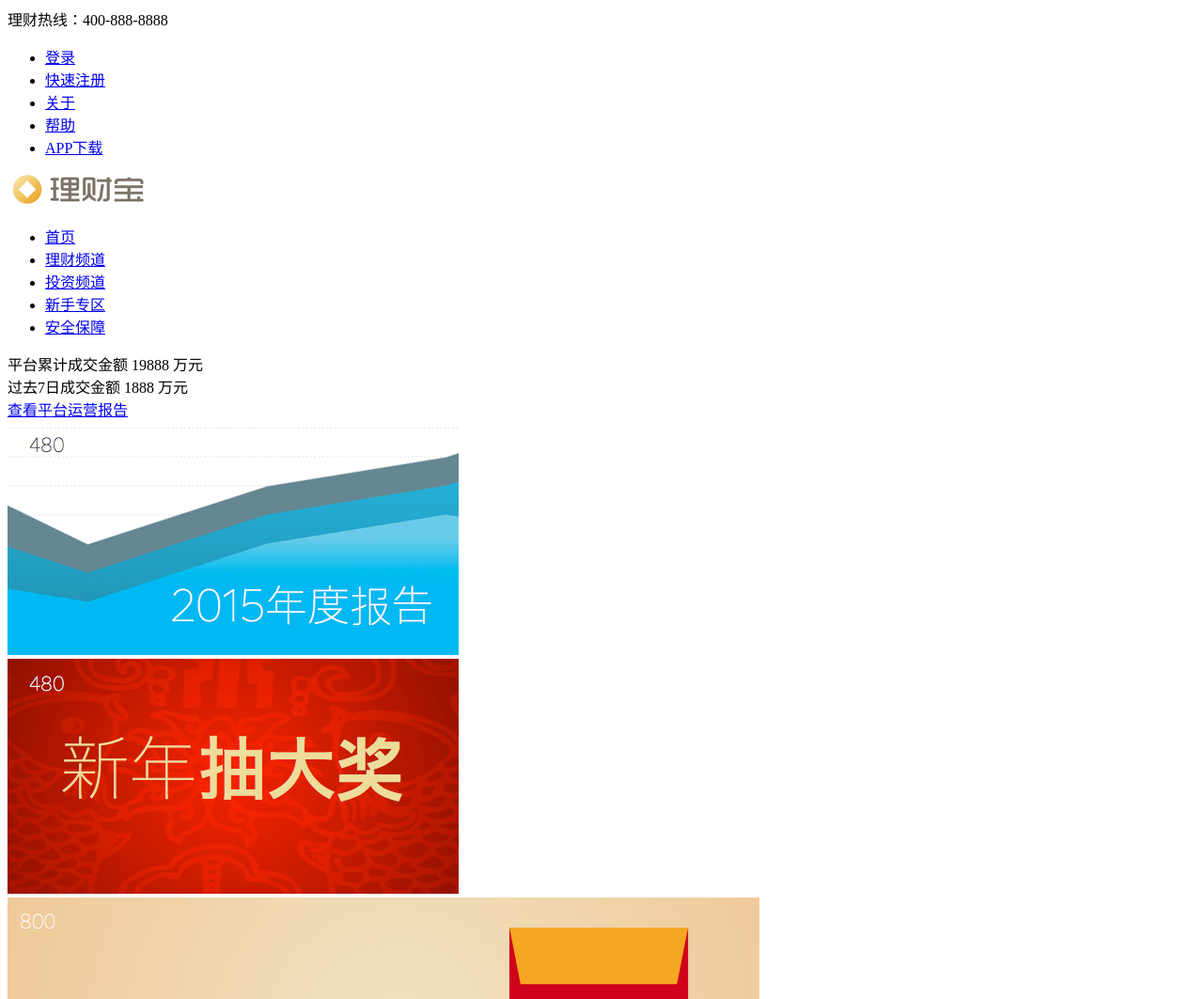
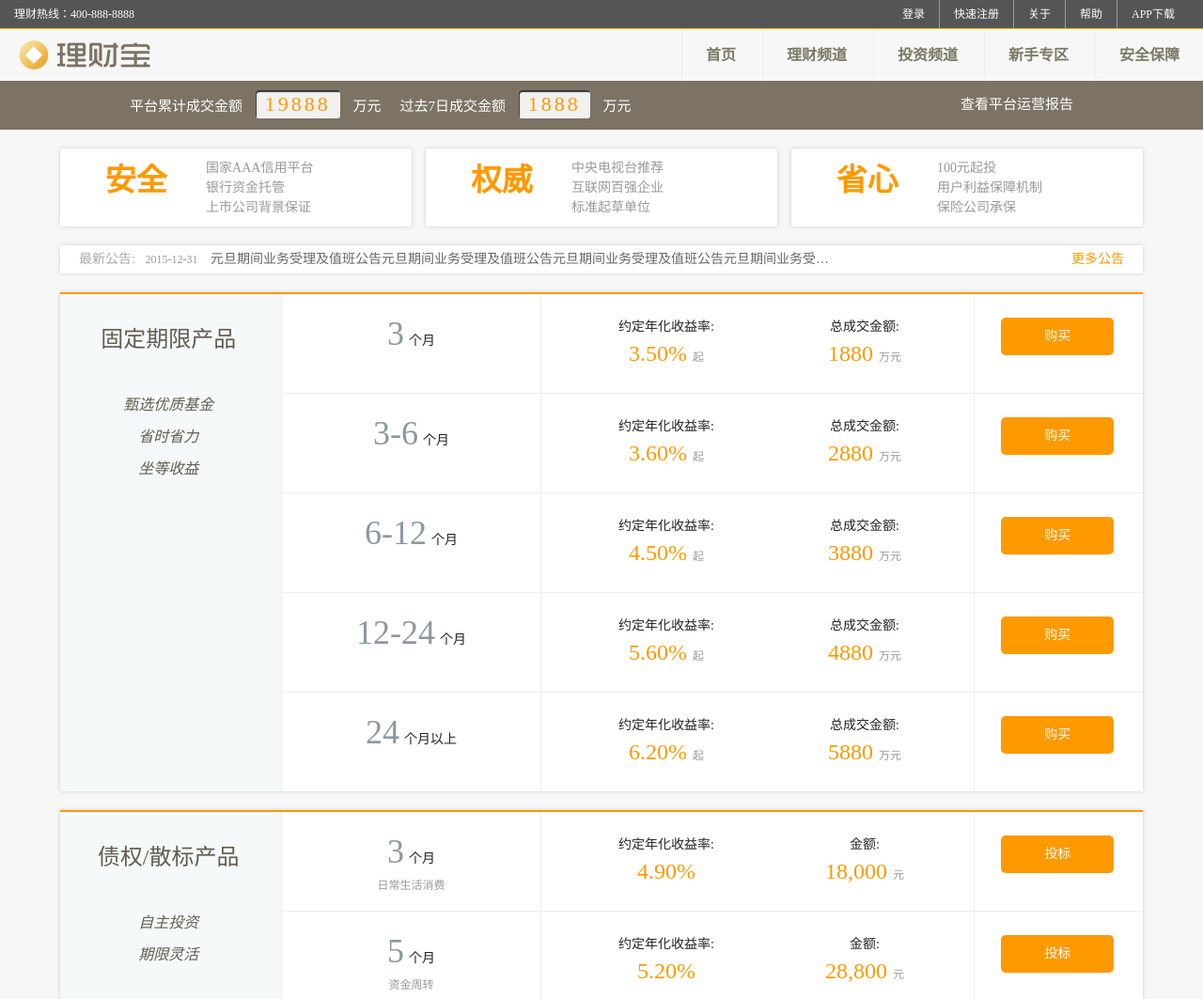
Before and after one commit to Allen7D/responsive-web, a website: page src/index.html in a window 1280 px wide. Shown: the top 1063 px of the page at 94% size. Drawn offline with nearby package versions, Linux system fonts and the light colour scheme; files whose address does not match are found by name.

Commit message:
css of pc

```diff
--- a/src/index.html
+++ b/src/index.html
@@ -6,8 +6,13 @@
           content="width=device-width, user-scalable=no, initial-scale=1.0, maximum-scale=1.0, minimum-scale=1.0">
     <meta http-equiv="X-UA-Compatible" content="ie=edge">
     <title>Responsive Web</title>
+    <link rel="stylesheet" href="lib/normalize-css/normalize.css">
+    <link rel="stylesheet" href="style/main.css">
 </head>
 <body>
+<!--[if lte IE 8]>
+<p class="browserupgrade">您的浏览器版本太旧, 可能会对您的计算机安全造成威胁，请到 <a href="http://browsehappy.com/">这里</a> 更新, 以获取最佳的体验</p>
+<![endif]-->
 <header>
     <nav class="top">
         <span class="tel">理财热线：400-888-8888</span>
@@ -32,7 +37,7 @@
 </header>
 
 <div class="container">
-    <section class="transaction">
+    <section class="transaction clearfix">
         <div class="trans-content">
             <div class="trans-data">
                 <span>平台累计成交金额</span>
@@ -80,19 +85,19 @@
             <p>100元起投<br>用户利益保障机制<br>保险公司承保</p>
         </div>
     </section>
-    <section class="notice">
+    <section class="notice clearfix">
         <a href="#"><span>2015-12-31</span>
             元旦期间业务受理及值班公告元旦期间业务受理及值班公告元旦期间业务受理及值班公告元旦期间业务受理及值班公告元旦期间业务受理及值班公告元旦期间业务受理及值班公告元旦期间业务受理及值班公告元旦期间业务受理及值班公告元旦期间业务受理及值班公告</a>
         <a href="#" class="more">更多公告</a>
     </section>
-    <section class="product">
+    <section class="product clearfix">
         <h2>固定期限产品
             <em>甄选优质基金</em>
             <em>省时省力</em>
             <em>坐等收益</em>
         </h2>
         <div class="product-content">
-            <div class="item">
+            <div class="item clearfix">
                 <h3><em>3</em>个月</h3>
                 <div class="info">
                     <p>约定年化收益率: <span class="year-rate">3.50% <i>起</i></span></p>
@@ -102,15 +107,59 @@
                     <a href="#">购买</a>
                 </div>
             </div>
+
+            <div class="item clearfix">
+                <h3><em>3-6</em>个月</h3>
+                <div class="info">
+                    <p>约定年化收益率: <span class="year-rate">3.60% <i>起</i></span></p>
+                    <p>总成交金额: <span class="money">2880 <i>万元</i></span></p>
+                </div>
+                <div class="buy">
+                    <a href="#">购买</a>
+                </div>
+            </div>
+
+            <div class="item clearfix">
+                <h3><em>6-12</em>个月</h3>
+                <div class="info">
+                    <p>约定年化收益率: <span class="year-rate">4.50% <i>起</i></span></p>
+                    <p>总成交金额: <span class="money">3880 <i>万元</i></span></p>
+                </div>
+                <div class="buy">
+                    <a href="#">购买</a>
+                </div>
+            </div>
+
+            <div class="item clearfix">
+                <h3><em>12-24</em>个月</h3>
+                <div class="info">
+                    <p>约定年化收益率: <span class="year-rate">5.60% <i>起</i></span></p>
+                    <p>总成交金额: <span class="money">4880 <i>万元</i></span></p>
+                </div>
+                <div class="buy">
+                    <a href="#">购买</a>
+                </div>
+            </div>
+
+            <div class="item clearfix">
+                <h3><em>24</em>个月以上</h3>
+                <div class="info">
+                    <p>约定年化收益率: <span class="year-rate">6.20% <i>起</i></span></p>
+                    <p>总成交金额: <span class="money">5880 <i>万元</i></span></p>
+                </div>
+                <div class="buy">
+                    <a href="#">购买</a>
+                </div>
+            </div>
         </div>
     </section>
-    <section class="product">
+    <section class="product clearfix">
         <h2>债权/散标产品
             <em>自主投资</em>
             <em>期限灵活</em>
         </h2>
         <div class="product-content">
-            <div class="item">
+            <div class="item clearfix">
                 <h3><em>3</em>个月 <i>日常生活消费</i></h3>
                 <div class="info">
                     <p>约定年化收益率: <span class="year-rate">4.90%</span></p>
@@ -120,10 +169,53 @@
                     <a href="#">投标</a>
                 </div>
             </div>
+            <div class="item clearfix">
+                <h3><em>5</em>个月 <i>资金周转</i></h3>
+                <div class="info">
+                    <p>约定年化收益率: <span class="year-rate">5.20%</span></p>
+                    <p>金额: <span class="money">28,800 <i>元</i></span></p>
+                </div>
+                <div class="buy">
+                    <a href="#">投标</a>
+                </div>
+            </div>
+
+            <div class="item clearfix">
+                <h3><em>7</em>个月 <i>个人消费</i></h3>
+                <div class="info">
+                    <p>约定年化收益率: <span class="year-rate">5.50%</span></p>
+                    <p>金额: <span class="money">38,800 <i>元</i></span></p>
+                </div>
+                <div class="buy">
+                    <a href="#" class="disabled">还款中</a>
+                </div>
+            </div>
+
+            <div class="item clearfix">
+                <h3><em>1</em>个月 <i>日常生活消费</i></h3>
+                <div class="info">
+                    <p>约定年化收益率: <span class="year-rate">4.60%</span></p>
+                    <p>金额: <span class="money">48,800 <i>元</i></span></p>
+                </div>
+                <div class="buy">
+                    <a href="#" class="disabled">还款中</a>
+                </div>
+            </div>
+
+            <div class="item clearfix">
+                <h3><em>12</em>个月以上 <i>资金周转</i></h3>
+                <div class="info">
+                    <p>约定年化收益率: <span class="year-rate">7.20%</span></p>
+                    <p>金额: <span class="money">58,800 <i>元</i></span></p>
+                </div>
+                <div class="buy">
+                    <a href="#" class="disabled">已满标</a>
+                </div>
+            </div>
         </div>
     </section>
     <nav class="detail">
-        <div class="detail-content">
+        <div class="detail-content clearfix">
             <p class="brand"></p>
             <ul>
                 <li class="title">关于我们</li>
@@ -170,5 +262,7 @@
     </ul>
     <p>北京某互联网金融公司 版权所有 ® 2015-2016</p>
 </footer>
+
+<script src="lib/dist/jquery.min.js"></script>
 </body>
 </html>
--- /dev/null
+++ b/src/style/main.css
@@ -0,0 +1,598 @@
+/************
+ * 页面样式
+ ************/
+
+/* ==========
+   自定义基本默认值(覆盖浏览器默认设置)
+   ========== */
+
+html {
+    font-size: 62.5%;
+    color: #222;
+}
+
+::selection {
+    /*选中的文字*/
+    background-color: #b3d4fc;
+    text-shadow: none;
+}
+
+ul {
+    margin: 0;
+    padding: 0;
+}
+
+li {
+    /*无序列表*/
+    list-style: none;
+}
+
+/* ==========
+   工具样式
+   ========== */
+
+.center-block {
+    /*居中显示*/
+    display: block;
+    margin-right: auto;
+    margin-left: auto;
+}
+
+.pull-right {
+    /*右浮动*/
+    float: right !important;
+}
+
+.pull-left {
+    float: left !important;
+}
+
+.text-right {
+    /*文本对其*/
+    text-align: right !important;
+}
+
+.text-left {
+    text-align: left !important;
+}
+
+.text-center {
+    text-align: center !important;
+}
+
+.hide {
+    /*隐藏，让出空间*/
+    display: none !important;
+}
+
+.show {
+    display: block !important;
+}
+
+.invisible {
+    /*隐藏，占据空间*/
+    visibility: hidden;
+}
+
+.text-hide {
+    /*隐藏文本，用于图片链接*/
+    font: 0/0 a;
+    color: transparent;
+    text-shadow: none;
+    background-color: transparent;
+    border: 0;
+}
+
+.clearfix:before,
+.clearfix:after {
+    /*伪元素，添加看不见的块元素*/
+    content: " ";
+    display: table;
+}
+
+.clearfix:after {
+    clear: both;
+}
+
+/* ==========
+   浏览器更新提示
+   ========== */
+
+.browserupgrade {
+    margin: 0;
+    padding: 1rem;
+    background: #ccc;
+}
+
+/* ==========
+   自定义页面样式
+   ========== */
+
+body {
+    /*字体大小：12px; 行间距：1.5倍行间距*/
+    /*rem继承于根标签「html」*/
+    font-size: 1.2rem;
+    line-height: 1.5;
+    background-color: #f7f7f7;/*浅灰色的背景色，接近白色*/
+}
+
+a {
+    color: #666;
+    text-decoration: none;
+}
+
+a:hover, a:active {
+    color: #0ae;
+    text-decoration: underline;
+}
+
+/* 网站头部 */
+
+header {
+    width: 100%;
+}
+
+header .top {
+    line-height: 3rem; /* 撑起字体的高度 */
+    padding: 0 1.5rem; /* 内部标签 左右 离网页的间距：15px */
+    color: #fff;
+    background: #555;
+    border-bottom: 1px #ecc000 solid; /* 下边界 */
+}
+
+header .top .tel {
+    float: left;
+}
+
+header .top ul {
+    text-align: right;
+}
+
+header .top ul li {
+    display: inline-block; /* 列表布局：放在同一行，且会自动换行 */
+}
+
+header .top ul li + li {
+    /* 存在「li后还接li」，li的样式 */
+    border-left: 1px solid #999;
+    margin-left: -3px;
+}
+
+
+header .top ul li a {
+    display: inline-block; /* 或block; 块级元素，才能设置宽高 */
+    padding: 0 1.5rem; /* 在li中左右撑开 */
+    color: #fff;
+ }
+
+
+header .main {
+    padding: 0;
+}
+
+header .main .brand {
+    float: left;
+    padding: 1rem 1.5rem 0;
+}
+
+header .main ul {
+    text-align: right;
+}
+
+header .main ul li {
+    display: inline-block;
+    border-left: 1px solid #f0ede9;
+}
+
+header .main ul li a {
+    /* 覆盖全局的a样式，包括「active」的 */
+    display: inline-block;
+    padding: 0 2.5rem;
+    line-height: 5.5rem;
+    font-size: 1.6rem;
+    font-weight: bold;
+    color: #7c7a65;
+    text-decoration: none;
+}
+
+header .main ul li a:hover,
+header .main ul li a:active,
+header .main ul li a.active {
+    color: #ffb300;
+    background-color: #f8f6f1;
+}
+
+/* 网站主要内容 */
+
+.container {
+    width: 100%;
+}
+
+/* 交易信息 */
+
+.transaction {
+    /*
+        width是「box的content」的宽度；
+        不写，则默认为auto继承父标签；
+        auto，使得padding可以挤压content
+     */
+    width: 100%; /*padding: 0 10%; 用padding可以取代「多层包裹」所产生的间隔效果*/
+    background-color: #7c7365;
+}
+
+.trans-content {
+    /* 左右间隔的方式之一 */
+    max-width: 80%;
+    margin: 0 auto; /* 左右则根据宽度自适应相同值（即居中） */
+    font-size: 1.5rem;
+}
+
+.trans-data {
+    float: left;
+    padding: 1rem;
+    text-align: left; /* 块级元素内文本的水平对齐方式 */
+}
+
+.trans-data span {
+    /* section的高度：trans-data 的padding的高度 +  span的line-height高度*/
+    display: inline-block;
+    line-height: 3rem;
+    color: #fff;
+}
+
+.trans-data span.trans-money {
+    font-size: 2.2rem;
+    color: #ff9900;
+    letter-spacing: 3px; /* 字符间距 */
+    margin: 0 1rem;
+    padding: 0 1rem;
+    border-radius: 3px;
+    background-color: rgba(255, 255, 255, 0.9); /* 背景色透明色；opacity会改变所有的透明 */
+    box-shadow: 1px 2px 1px #333 inset; /* 添加阴影；内阴影:挖空内嵌的效果（inset） */
+}
+
+.trans-report {
+    text-align: right;
+}
+
+.trans-report a {
+    display: inline-block;
+    padding: 1rem;
+    line-height: 3rem;
+    color: #fff;
+}
+
+/* 滚动广告 */
+
+.ad {
+    display: none;
+}
+
+/* 平台特点 */
+.feature {
+    width: 90%;
+    margin: 2rem auto;
+    font-size: 0; /* 去掉隐藏的间距 */
+}
+
+.feature .item {
+    display: inline-block;
+    width: calc(33.33333% - 3rem); /* CSS3的动态计算方法，3等分；减去左右1rem，再减去间隔的1rem */
+    padding: 1rem 1rem 1rem 1rem;  /* 左右都是1rem */
+    font-size: 1.4rem;
+    background-color: #fff;
+    box-shadow: 0 0 4px #ccc;
+}
+
+.feature .item + .item {
+    margin-left: 1.5rem; /* 2个间隔得到3rem，平均为1rem */
+}
+
+.feature .item h3 {
+    display: inline-block;
+    width: 40%;
+    margin: 0;
+    padding: 0;
+    vertical-align: top;
+    font-size: 3.3rem;
+    text-align: center;
+    color: #ff9900;
+}
+
+.feature .item p {
+    display: inline-block;
+    width: 55%;
+    margin: 0;
+    padding: 0;
+    color: #999;
+}
+
+/* 最新公告 */
+
+.notice {
+    width: 90%;
+    margin: 2rem auto;
+    font-size: 1.4rem;
+    line-height: 3rem;
+    background-color: #fff;
+    box-shadow: 0 0 4px #ccc;
+}
+
+.notice a {
+    float: left;
+    display: inline-block;
+    width: 70%;
+    margin-left: 2rem;
+    text-decoration: none;
+}
+
+.notice a:first-child {
+    text-overflow: ellipsis;  /* 省略号隐藏文字 */
+    overflow: hidden;  /* 隐藏滚动条 */
+    white-space: nowrap;  /* 文字不换行 */
+}
+
+.notice a:first-child:before {
+    /* 伪元素添加最新公告 */
+    content: '最新公告: \00a0\00a0'; /* 增加空格 */
+    color: #aaa;
+}
+
+.notice a span {
+    color: #999;
+    font-size: 1.2rem;
+    margin-right: 1rem;
+}
+
+.notice a.more {
+    float: right;
+    width: auto;
+    margin-right: 2rem;
+    color: #ff9900;
+}
+
+/* 产品列表 */
+
+.product {
+    width: 90%;
+    margin: 2rem auto;
+    font-size: 1.4rem;
+    background-color: #f5f9fa;
+    border-top: 2px solid #ff9900;
+    box-shadow: 0 0 4px #ccc;
+}
+
+.product h2 {
+    float: left;
+    width: 20%;
+    margin-top: 3rem;
+    text-align: center;
+    font-size: 2.4rem;
+    font-weight: normal;
+    color: #635c51;
+}
+
+.product h2 em {
+    display: block;
+    margin-top: 1rem;
+    font-size: 1.6rem;
+}
+
+.product h2 em:first-child {
+    margin-top: 4rem;
+}
+
+.product .product-content {
+    float: right;
+    width: 79.5%;
+    border-left: 1px solid #eee;
+    background-color: #fff;
+}
+
+.product .product-content .item {
+    width: 100%;
+}
+
+.product .product-content .item + .item {
+    border-top: 1px solid #eee;
+}
+
+.product .product-content .item h3 {
+    float: left;
+    width: 30%;
+    margin: 1.5rem 0;
+    font-size: 1.4rem;
+    font-weight: normal;
+    text-align: center;
+}
+
+.product .product-content .item h3 em {
+    margin-right: 0.5rem;
+    font-size: 3.6rem;
+    font-style: normal;
+    color: #8b999d;
+}
+
+.product .product-content .item h3 i {
+    display: block;
+    font-size: 1.2rem;
+    font-style: normal;
+    color: #999;
+}
+
+.product .product-content .item .info {
+    float: left;
+    width: 48%;
+    padding: 1rem;
+    border-left: 1px solid #eee;
+    border-right: 1px solid #eee;
+    font-size: 14px;
+}
+
+.product .product-content .item .info p {
+    float: left;
+    display: inline-block;
+    text-align: center;
+    width: 56%;
+}
+
+.product .product-content .item .info p:last-child {
+    width: 40%;
+}
+
+.product .product-content .item .info p span {
+    display: block;
+    font-size: 2.4rem;
+    color: #ff9900;
+}
+
+.product .product-content .item .info p span i {
+    font-size: 1.2rem;
+    font-style: normal;
+    color: #999;
+}
+
+.product .product-content .item .buy {
+    float: left;
+    width: calc(22% - 4.4rem);
+    padding: 1rem;
+}
+
+.product .product-content .item .buy a {
+    display: block;
+    width: 90%;
+    margin: 1.5rem auto;
+    max-width: 12rem;
+    line-height: 4rem;
+    text-align: center;
+    text-decoration: none;
+    color: #fff;
+    background-color: #ff9900;
+    border-radius: 5px;
+}
+
+.product .product-content .item .buy a:hover,
+.product .product-content .item .buy a:active {
+    background-color: #ffc468;
+}
+
+.product .product-content .item .buy a.disabled {
+    background-color: #ccc !important;
+    cursor: not-allowed;
+}
+
+
+/* 底部详情导航 */
+
+.detail {
+    padding: 3rem 0;
+    background-color: #fff;
+    border-top: 2px solid #eee;
+}
+
+.detail-content {
+    width: 90%;
+    margin: 0 auto;
+}
+
+.detail-content .brand {
+    float: left;
+    display: block;
+    -webkit-filter: grayscale(100%); /* 前缀写法(用于支持不同的浏览器) */
+    filter: grayscale(100%); /* 灰色的滤镜 */
+    width: 20%;
+    height: 35px;
+    background: url('../img/logo@1x.png') no-repeat left;
+    background-size: 150px 35px;
+}
+
+.detail-content ul {
+    float: left;
+    width: 15%;
+}
+
+.detail-content ul li {
+    font-size: 1.4rem;
+    line-height: 2.4rem;
+}
+
+.detail-content ul li.title {
+    font-size: 1.6rem;
+    line-height: 3rem;
+}
+
+/* 底部 */
+
+footer {
+    width: 100%;
+    padding: 3rem 0 5rem;
+    background-color: #ededed;
+}
+
+footer ul {
+    text-align: center;
+}
+
+footer ul li {
+    display: inline-block;
+}
+
+footer ul li .icon {
+    display: inline-block;
+    text-indent: -999rem;/* 通过文字缩进，隐藏文字 */
+    margin-right: 1.5rem;
+    background: url(https://i.alipayobjects.com/e/201307/jebmKcbrh.png) no-repeat; /* 雪碧图 */
+    background-size: 466px 447px;
+    overflow: hidden;
+}
+
+footer ul li .icon-zfywxk {
+    width: 38px;
+    height: 27px;
+    background-position: -369px -45px;/* 定位 */
+}
+
+footer ul li .icon-pcirk {
+    width: 78px;
+    height: 27px;
+    background-position: -110px -96px;
+}
+
+footer ul li .icon-visayz {
+    width: 36px;
+    height: 27px;
+    background-position: -426px -90px;
+}
+
+footer ul li .icon-vsjmfw {
+    width: 63px;
+    height: 27px;
+    margin-right: 13px;
+    background-position: -401px -186px;
+}
+
+footer ul li .icon-wlgs {
+    width: 22px;
+    height: 27px;
+    background-position: -48px -48px;
+}
+
+footer ul li .icon-rzcx {
+    width: 75px;
+    height: 27px;
+    background-position: 0 -320px;
+}
+
+footer ul li .icon-gs {
+    /* 公安局；图片较小可以不用定位 */
+    width: 30px;
+    height: 30px;
+    margin-right: 0;
+    background: url(https://os.alipayobjects.com/rmsportal/lybcjqloSPjMAFg.png) no-repeat;
+    background-size: 30px;
+}
+
+footer p {
+    text-align: center;
+    color: #999;
+}
```
